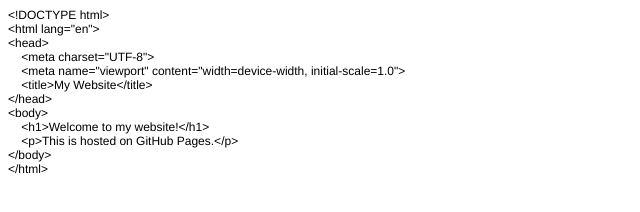
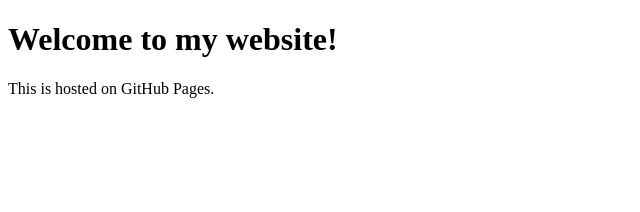
Before and after one commit to ash-lx/hwsaver, a plain HTML site: page index.html in a window 1280 px wide. Shown: the whole page, without its empty margins (0-640 px from the left). Drawn offline with Linux system fonts and the light colour scheme.

Commit message:
v0.11 commit

```diff
--- a/index.html
+++ b/index.html
@@ -1,27 +1,12 @@
-<!DOCTYPE html PUBLIC "-//W3C//DTD HTML 4.01//EN" "http://www.w3.org/TR/html4/strict.dtd">
-<html>
+<!DOCTYPE html>
+<html lang="en">
 <head>
-  <meta http-equiv="Content-Type" content="text/html; charset=utf-8">
-  <meta http-equiv="Content-Style-Type" content="text/css">
-  <title></title>
-  <meta name="Generator" content="Cocoa HTML Writer">
-  <meta name="CocoaVersion" content="2487.6">
-  <style type="text/css">
-    p.p1 {margin: 0.0px 0.0px 0.0px 0.0px; font: 12.0px Helvetica; color: #000000}
-  </style>
+    <meta charset="UTF-8">
+    <meta name="viewport" content="width=device-width, initial-scale=1.0">
+    <title>My Website</title>
 </head>
 <body>
-<p class="p1">&lt;!DOCTYPE html&gt;</p>
-<p class="p1">&lt;html lang="en"&gt;</p>
-<p class="p1">&lt;head&gt;</p>
-<p class="p1"><span class="Apple-converted-space">    </span>&lt;meta charset="UTF-8"&gt;</p>
-<p class="p1"><span class="Apple-converted-space">    </span>&lt;meta name="viewport" content="width=device-width, initial-scale=1.0"&gt;</p>
-<p class="p1"><span class="Apple-converted-space">    </span>&lt;title&gt;My Website&lt;/title&gt;</p>
-<p class="p1">&lt;/head&gt;</p>
-<p class="p1">&lt;body&gt;</p>
-<p class="p1"><span class="Apple-converted-space">    </span>&lt;h1&gt;Welcome to my website!&lt;/h1&gt;</p>
-<p class="p1"><span class="Apple-converted-space">    </span>&lt;p&gt;This is hosted on GitHub Pages.&lt;/p&gt;</p>
-<p class="p1">&lt;/body&gt;</p>
-<p class="p1">&lt;/html&gt;</p>
+    <h1>Welcome to my website!</h1>
+    <p>This is hosted on GitHub Pages.</p>
 </body>
 </html>
```
